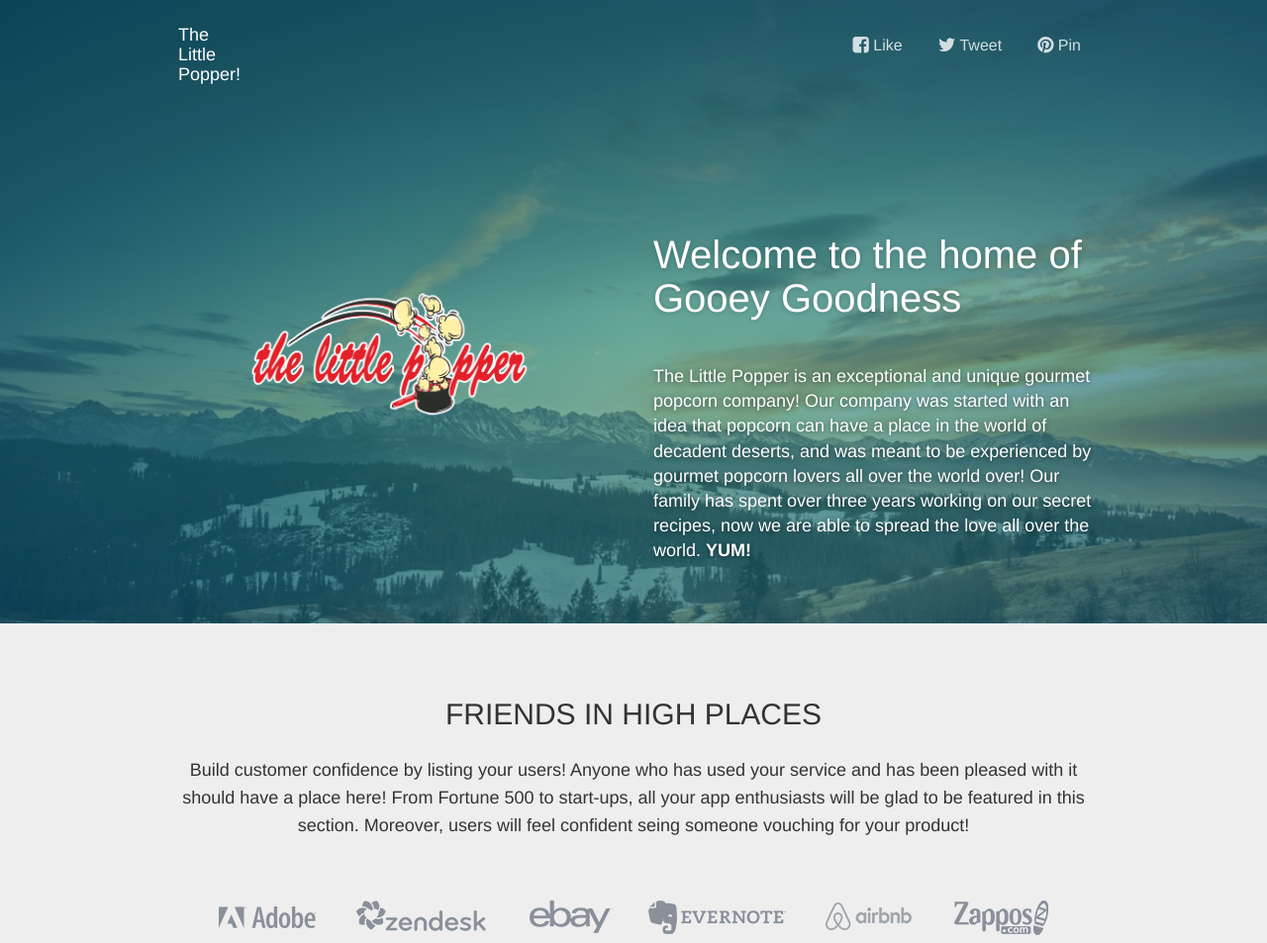
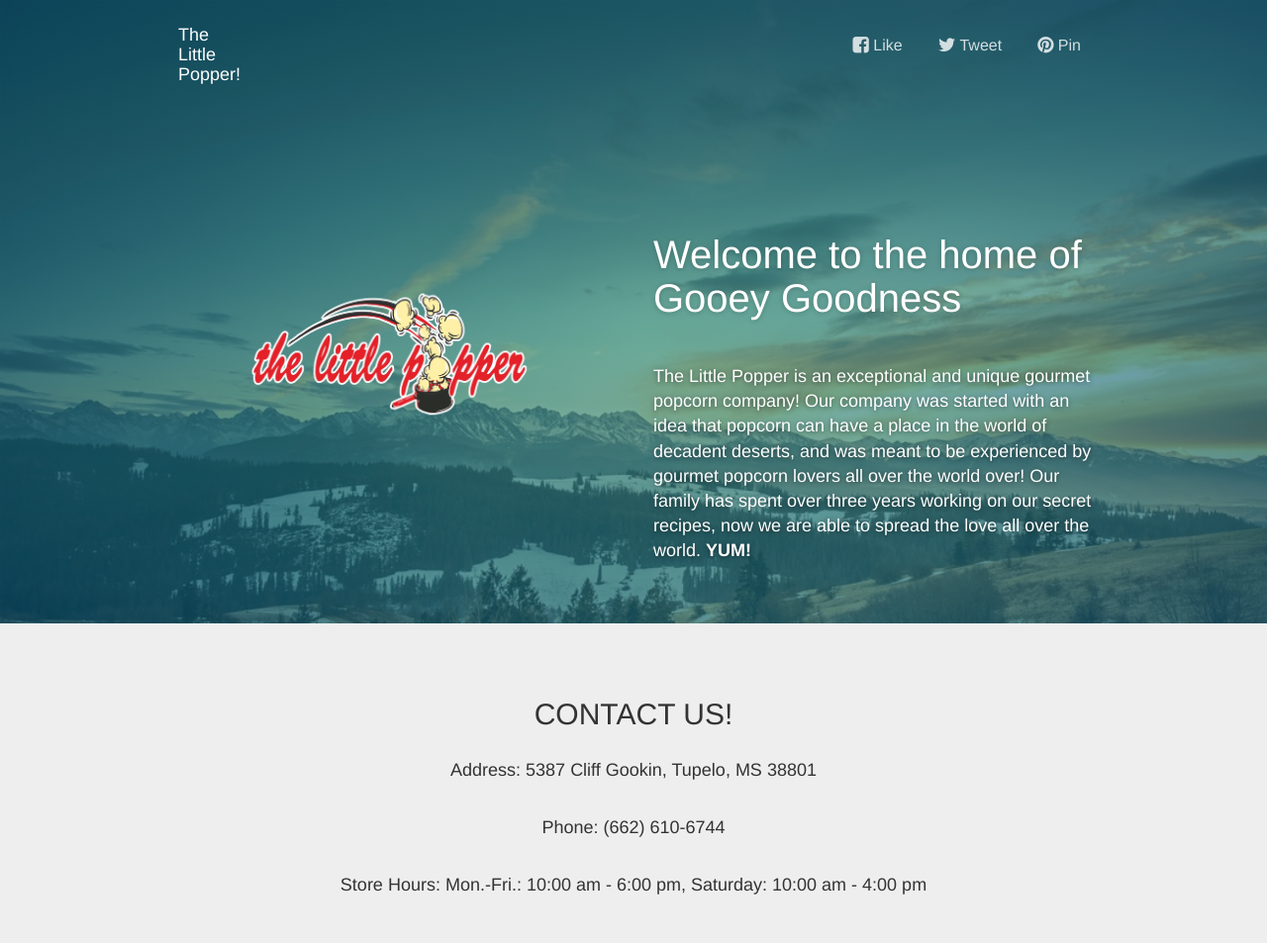
Before and after one commit to bridnap/gsd1, a plain HTML site: page index.html in a window 1280 px wide. Shown: the top 953 px of the page at 99% size. Drawn offline with Linux system fonts and the light colour scheme.

```diff
--- a/index.html
+++ b/index.html
@@ -101,20 +101,12 @@
             </div>
             <div class="section section-gray section-clients">
                 <div class="container text-center">
-                    <h4 class="header-text">Friends in high places</h4>
-                    <p>
-                        Build customer confidence by listing your users! Anyone who has used your service and has been pleased with it should have a place here! From Fortune 500 to start-ups, all your app enthusiasts will be glad to be featured in this section. Moreover, users will feel confident seing someone vouching for your product!<br>
-                    </p>
-                    <div class="logos">
-                        <ul class="list-unstyled">
-                            <li ><img src="assets/img/logos/adobe.png"/></li>
-                            <li ><img src="assets/img/logos/zendesk.png"/></li>
-                            <li ><img src="assets/img/logos/ebay.png"/></i>
-                            <li ><img src="assets/img/logos/evernote.png"/></li>
-                            <li ><img src="assets/img/logos/airbnb.png"/></li>
-                            <li ><img src="assets/img/logos/zappos.png"/></li>
-                        </ul>
-                    </div>
+                    <h4 class="header-text">Contact Us!</h4>
+                    <p>Address: 5387 Cliff Gookin, Tupelo, MS 38801
+                        </p>
+                        <p>Phone: (662) 610-6744</p>
+                        <p>Store Hours:  Mon.-Fri.: 10:00 am - 6:00 pm, Saturday: 10:00 am - 4:00 pm
+                        </p>
                 </div>
             </div>
             <div class="section section-presentation">
```
